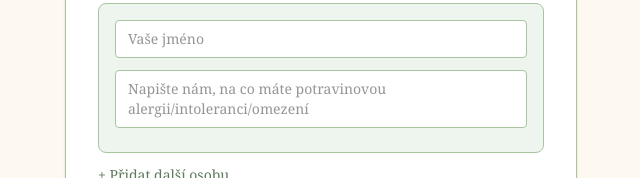
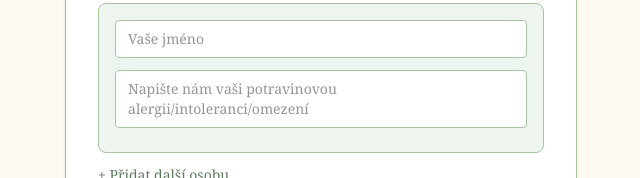
Before and after one commit to Struhale/marticka3, a Next.js app: page /rsvp in a window 1280 px wide. Both pictures are taken after a click on the button "Přijdu 🎉". Shown: the part 322-500 px from the top of the page, without its empty margins (319-959 px from the left). Built offline with nearby package versions, Linux system fonts and the light colour scheme.

Commit message:
Change wording

```diff
--- a/src/app/rsvp/page.tsx
+++ b/src/app/rsvp/page.tsx
@@ -335,7 +335,7 @@ function AttendingForm({ onBack }: { onBack: () => void }) {
                   style={{ borderColor: "var(--green-light)" }}
                 />
                 <textarea
-                  placeholder="Napište nám, na co máte potravinovou alergii/intoleranci/omezení"
+                  placeholder="Napište nám vaši potravinovou alergii/intoleranci/omezení"
                   value={person.allergies}
                   onChange={(e) => updatePerson(i, "allergies", e.target.value)}
                   rows={2}
```
